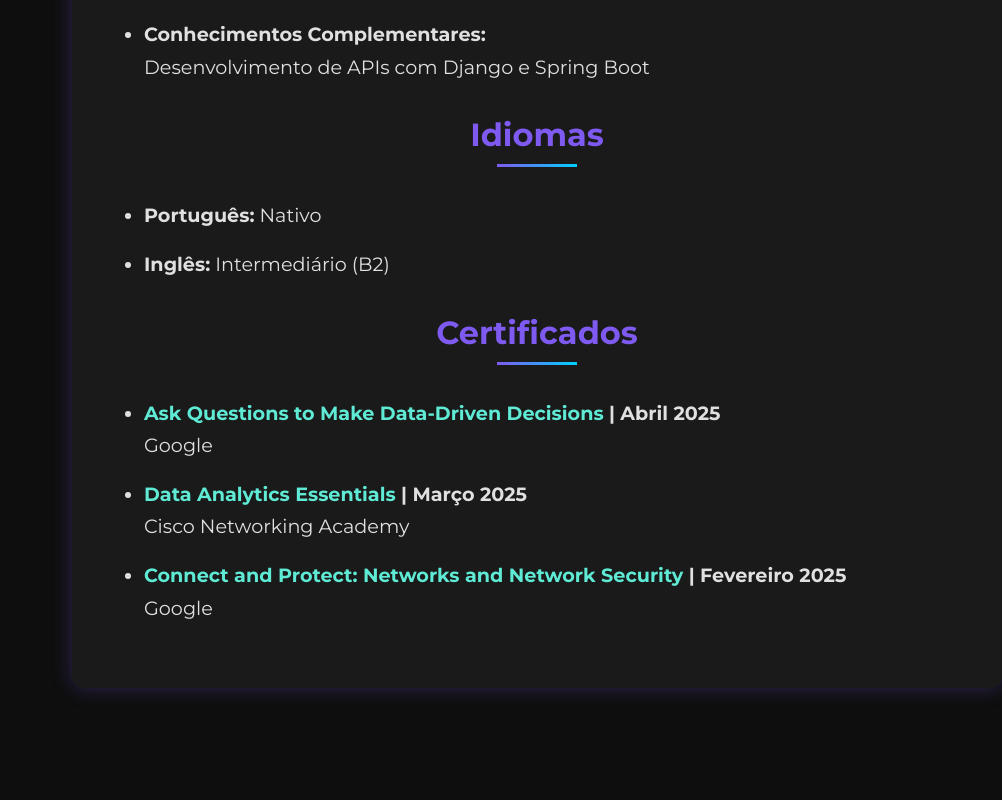
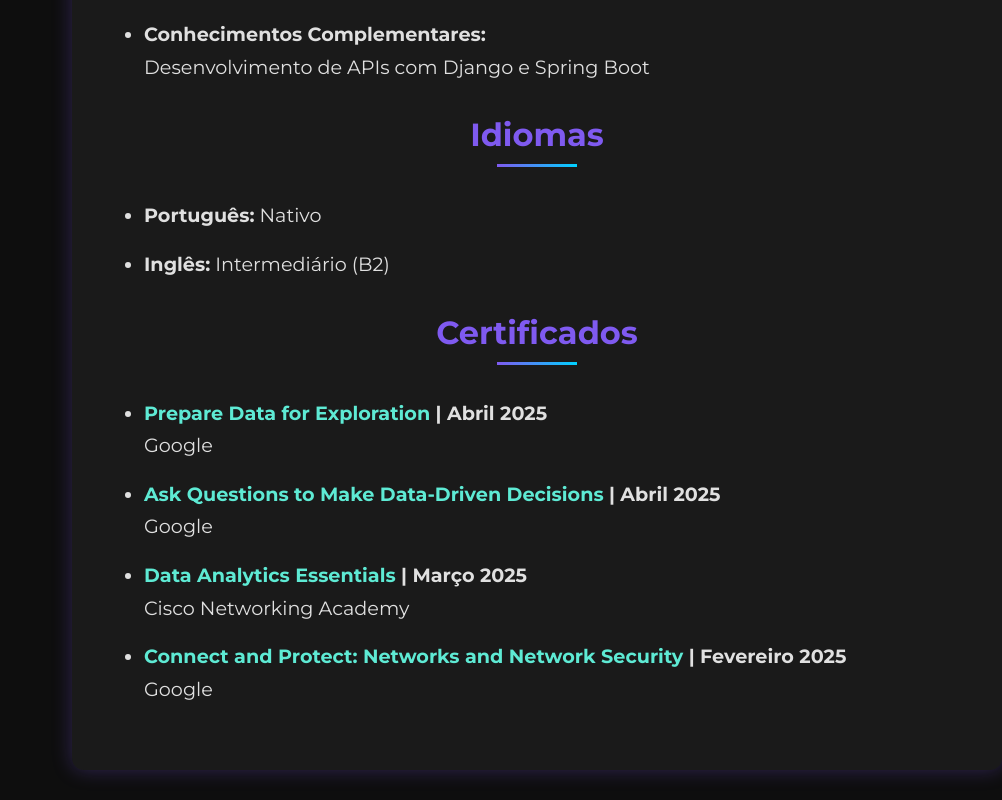
Before and after one commit to RenanCosta2/renancosta2.github.io, a React (Create React App) app: page /resume in a window 1280 px wide. Shown: the part 1568-2368 px from the top of the page, without its empty margins (278-1280 px from the left). Before the commit the page ends 2286 px from the top, so only its background shows below. Built offline with nearby package versions, Linux system fonts and the light colour scheme.

Commit message:
feat: certificação Prepare Data for Exploration

```diff
--- a/src/components/Resume.tsx
+++ b/src/components/Resume.tsx
@@ -99,6 +99,18 @@ export function Resume() {
             <li className="resume-item">
               <strong>
                 <a
+                href="https://www.coursera.org/account/accomplishments/verify/IXEORF6IZM23"
+                target="_blank"
+                rel="noopener noreferrer"
+                >
+                  Prepare Data for Exploration
+                </a> | Abril 2025
+              </strong>
+              <br />Google
+            </li>
+            <li className="resume-item">
+              <strong>
+                <a
                 href="https://www.coursera.org/account/accomplishments/verify/4YGCOV60XD2K"
                 target="_blank"
                 rel="noopener noreferrer"
```
